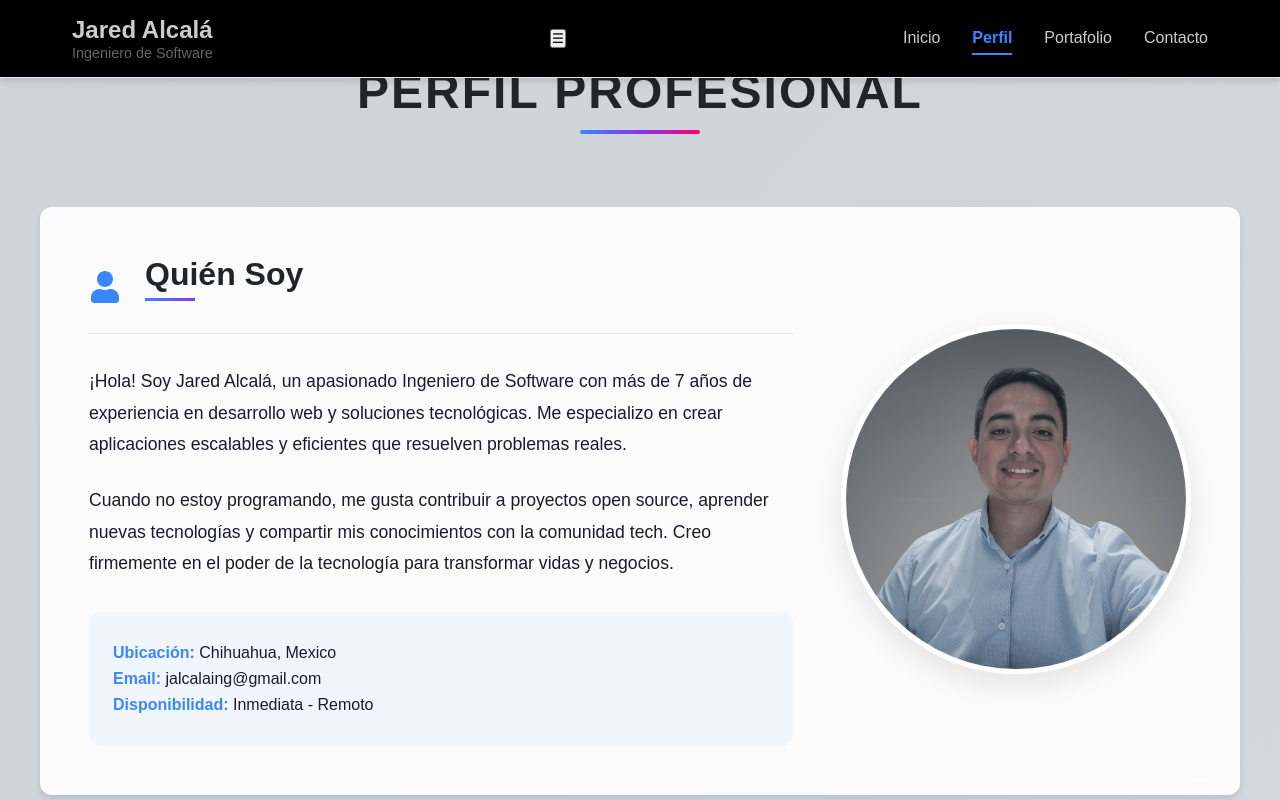
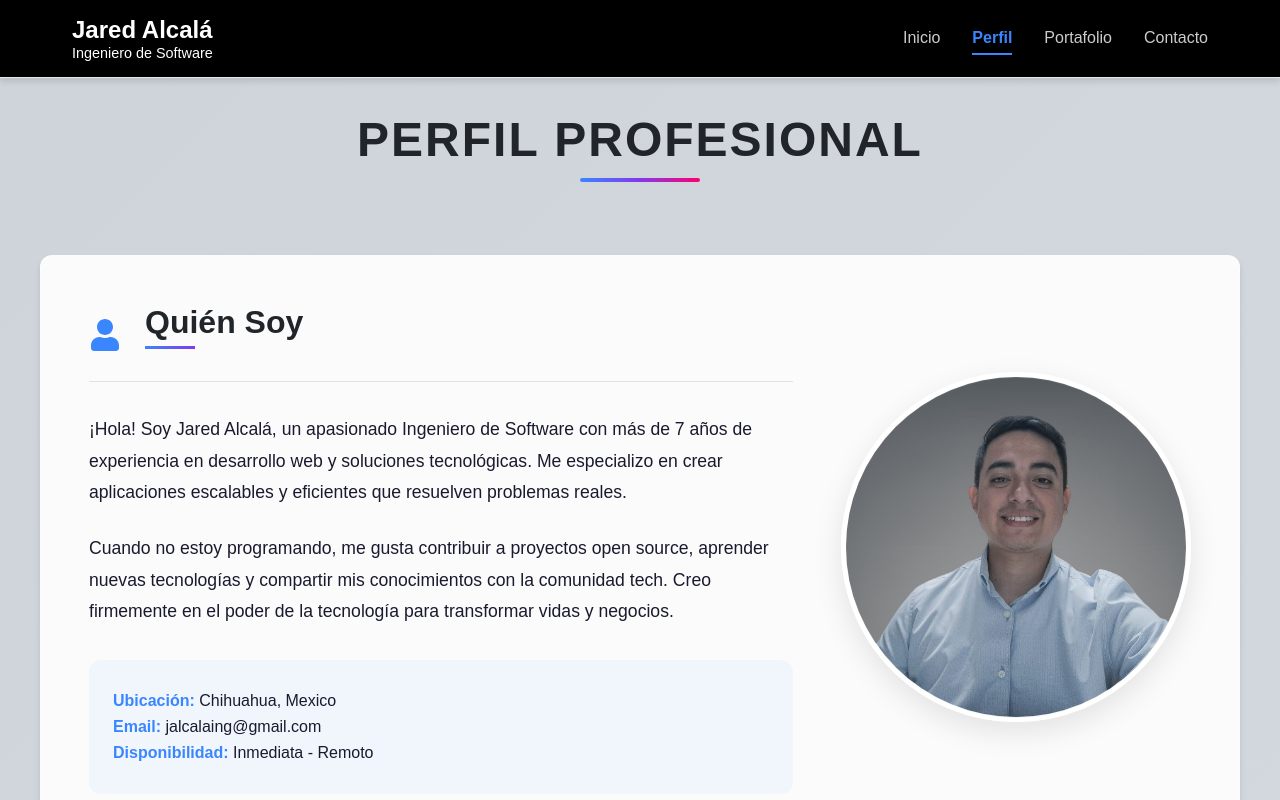
Before and after one commit to jaredAlcala343/cvjs, a Next.js app: page / in a window 1280 px wide. Shown: the top 800 px of the page. Built offline with nearby package versions, Linux system fonts and the light colour scheme.

Commit message:
000013
update

```diff
--- a/pages/header.css
+++ b/pages/header.css
@@ -48,7 +48,7 @@
     margin: 0;
     font-size: 1.5rem;
     font-weight: 700;
-    color: var(--text-color);
+    color: #ffffff;
     line-height: 1.2;
   }
 
@@ -56,7 +56,7 @@
     margin: 0;
     font-size: 0.9rem;
     font-weight: 400;
-    color: var(--text-light);
+    color: #ffffff;
   }
 
   /* Navegación */
@@ -109,6 +109,11 @@
   .nav-link:hover .underline,
   .nav-link.active .underline {
     width: 100%;
+  }
+
+  /* Ocultar el botón de menú toggle en pantallas grandes */
+  .menu-toggle {
+    display: none;
   }
 
   /* Estilos responsivos adicionales */
--- a/pages/portafolio.css
+++ b/pages/portafolio.css
@@ -87,7 +87,7 @@
     font-weight: 800;
     text-transform: uppercase;
     letter-spacing: 2px;
-    margin-bottom: 1rem;
+    margin-bottom: 1.5rem;
     background: linear-gradient(to right, var(--primary-color), var(--secondary-color));
     -webkit-background-clip: text;
     background-clip: text;
--- a/pages/portafolio.js
+++ b/pages/portafolio.js
@@ -48,7 +48,15 @@ export default function Portfolio() {
           description: 'Landing page optimizada para SEO y conversiones',
           technologies: ['Next.js', 'Tailwind CSS', 'Framer Motion'],
           image: '/landing.jpg' // Asegúrate de que esta imagen exista
-        }
+        },
+        {
+          id: 'dev-3',
+          name: 'Punto de Venta',
+          url: 'https://store-ten-tawny.vercel.app/', // URL válida
+          description: 'punto de venta sin necesidad de base de datos o backend',
+          technologies: ['Reactjs'],
+          image: '/punto_venta.jpg' // Asegúrate de que esta imagen exista
+        },
       ]
     }
   };
--- a/pages/profile.css
+++ b/pages/profile.css
@@ -51,6 +51,7 @@
     font-size: 3rem;
     text-align: center;
     margin-bottom: 3rem;
+    margin-top: 3rem;
     color: var(--dark-color);
     position: relative;
     font-weight: 800;
```
Also changed, not shown: public/punto_venta.jpg (added).
